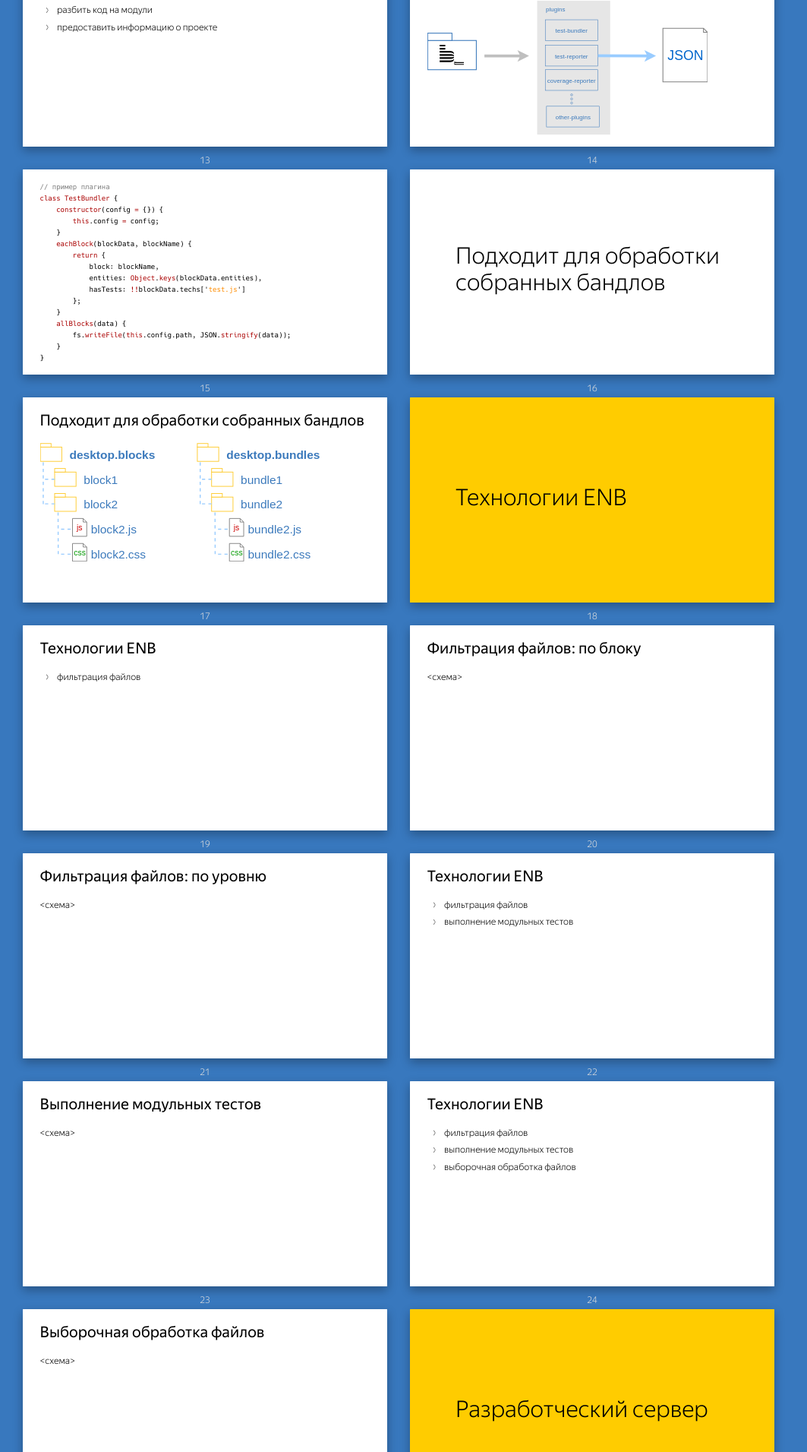
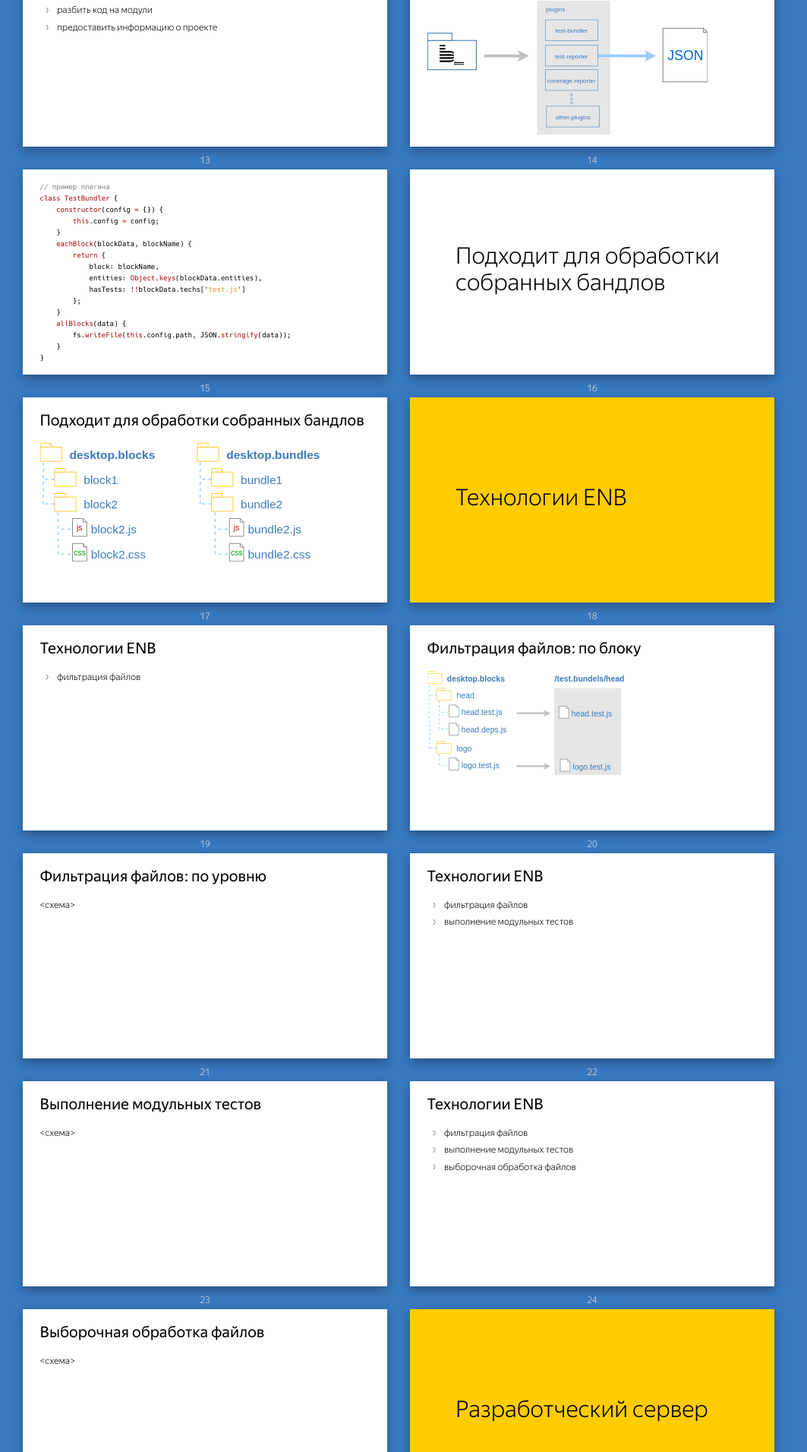
Before and after one commit to dima117/direct-infr, a Jekyll site: the page built from index.md, in a window 1280 px wide. Shown: the part 1981-3892 px from the top of the page at 76% size, without its empty margins (0-1063 px from the left). Built offline with Jekyll 4.4.1, drawn with Linux system fonts in a browser that asks for light colours; our own code applies the rules of GitHub Pages for plain Markdown files.

Commit message:
Update index.md

```diff
--- a/index.md
+++ b/index.md
@@ -26,6 +26,7 @@ style: |
 
     .w100 { width: 100% }
     .w85 { width: 85% }
+    .w60 { width: 60% }
 
 
 ---
@@ -136,7 +137,7 @@ class TestBundler {
 
 ## Фильтрация файлов: по блоку
 
-&lt;схема&gt;
+![](pictures/filter-by-block.svg){:.w60}
 
 ## Фильтрация файлов: по уровню
 
```
